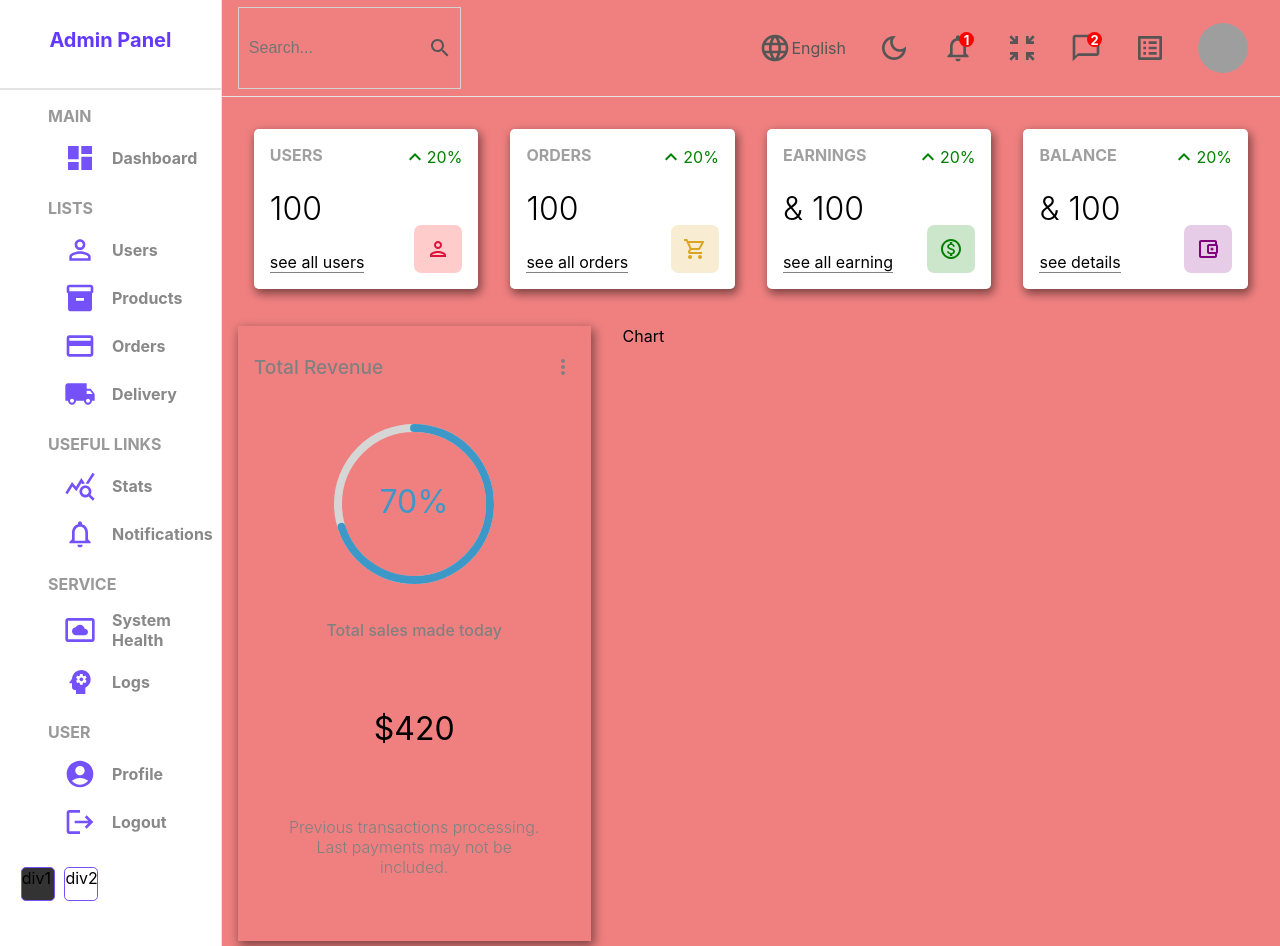
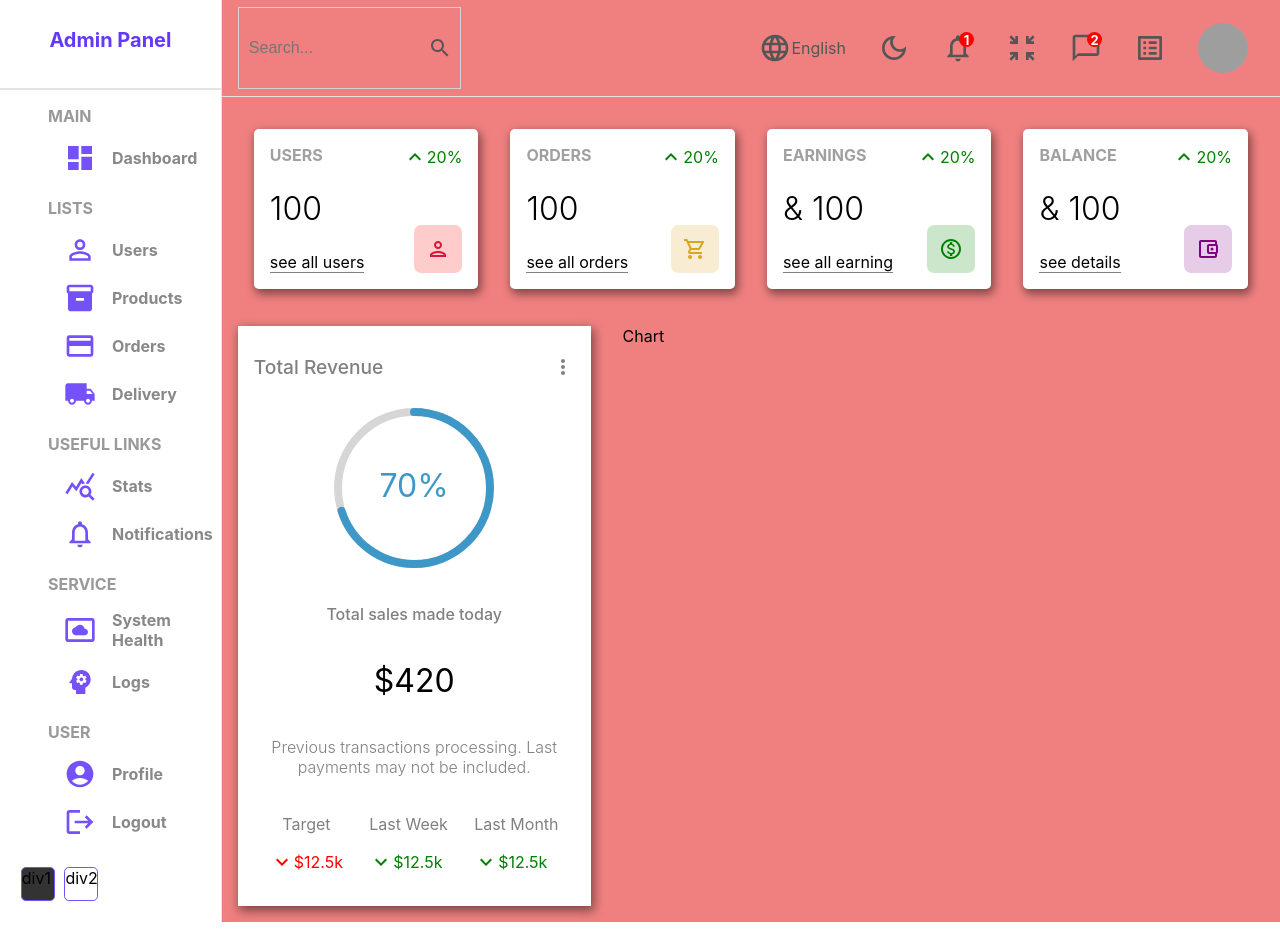
Before and after one commit to KristinaChausheva/react-admin-panel, a React (Create React App) app: page / in a window 1280 px wide. After the commit the page ends 922 px from the top, so only its background shows below. Built offline with nearby package versions, Linux system fonts and the light colour scheme; grey boxes are pictures that could not be loaded.

Commit message:
featured component restyled

```diff
--- a/src/components/featured/Featured.jsx
+++ b/src/components/featured/Featured.jsx
@@ -3,6 +3,8 @@
 import { CircularProgressbar } from "react-circular-progressbar"
 import "react-circular-progressbar/dist/styles.css"
 
+import KeyboardArrowDownIcon from "@mui/icons-material/KeyboardArrowDown"
+import KeyboardArrowUpOutlinedIcon from "@mui/icons-material/KeyboardArrowUpOutlined"
 function Featured() {
   return (
     <div className="featured">
@@ -15,10 +17,33 @@
           <CircularProgressbar value={70} text={"70%"} strokeWidth={5} />
         </div>
         <p className="title">Total sales made today</p>
-        <p className="amout">$420</p>
+        <p className="amount">$420</p>
         <p className="desc">
           Previous transactions processing. Last payments may not be included.
         </p>
+        <div className="summary">
+          <div className="item">
+            <div className="itemTitle">Target</div>
+            <div className="itemResult negative">
+              <KeyboardArrowDownIcon />
+              <div className="resultAmount positive">$12.5k</div>
+            </div>
+          </div>
+          <div className="item">
+            <div className="itemTitle">Last Week</div>
+            <div className="itemResult positive">
+              <KeyboardArrowDownIcon />
+              <div className="resultAmount">$12.5k</div>
+            </div>
+          </div>
+          <div className="item">
+            <div className="itemTitle">Last Month</div>
+            <div className="itemResult positive">
+              <KeyboardArrowDownIcon />
+              <div className="resultAmount">$12.5k</div>
+            </div>
+          </div>
+        </div>
       </div>
     </div>
   )
--- a/src/components/featured/featured.scss
+++ b/src/components/featured/featured.scss
@@ -3,6 +3,7 @@
   box-shadow: 2px 4px 10px 1px rgbs(201, 201, 201, 0.47);
   -webkit-box-shadow: 2px 4px 10px 1px rgba(0, 0, 0, $alpha: 0.47);
   padding: 1em;
+  background-color: white;
 
   .top {
     display: flex;
@@ -17,7 +18,7 @@
   }
 
   .bottom {
-    padding: 2em;
+    padding: 1em;
     display: flex;
     flex-direction: column;
     align-items: center;
@@ -34,8 +35,9 @@
       color: gray;
     }
 
-    .amout {
+    .amount {
       font-size: 2em;
+      margin: 0;
     }
 
     .desc {
@@ -44,5 +46,35 @@
       color: gray;
       text-align: center;
     }
+
+    .summary {
+      width: 100%;
+      display: flex;
+      align-items: center;
+      justify-content: space-between;
+
+      .item {
+        text-align: center;
+
+        .itemTitle {
+          font-size: 1em;
+          color: gray;
+        }
+
+        .itemResult {
+          display: flex;
+          align-items: center;
+          margin-top: 1em;
+          font-style: 1em;
+
+          &.positive {
+            color: green;
+          }
+          &.negative {
+            color: red;
+          }
+        }
+      }
+    }
   }
 }
```
